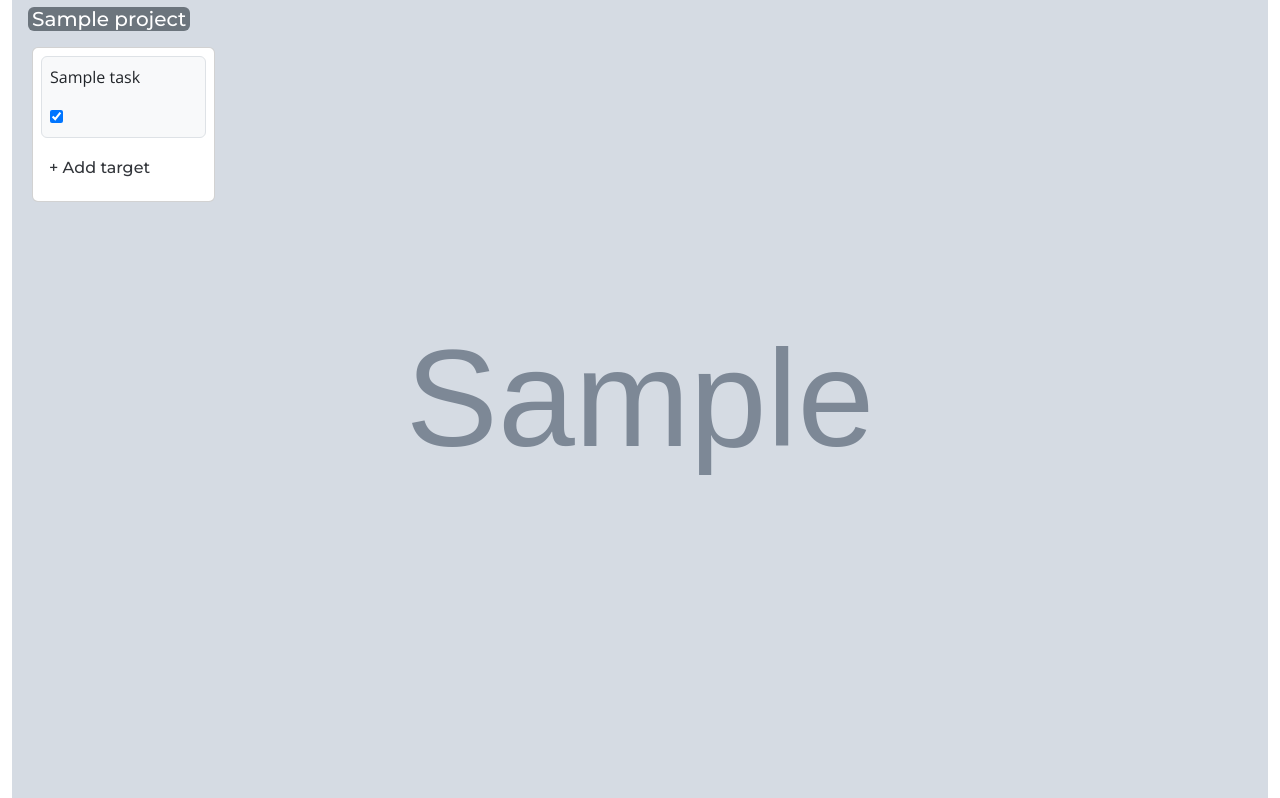
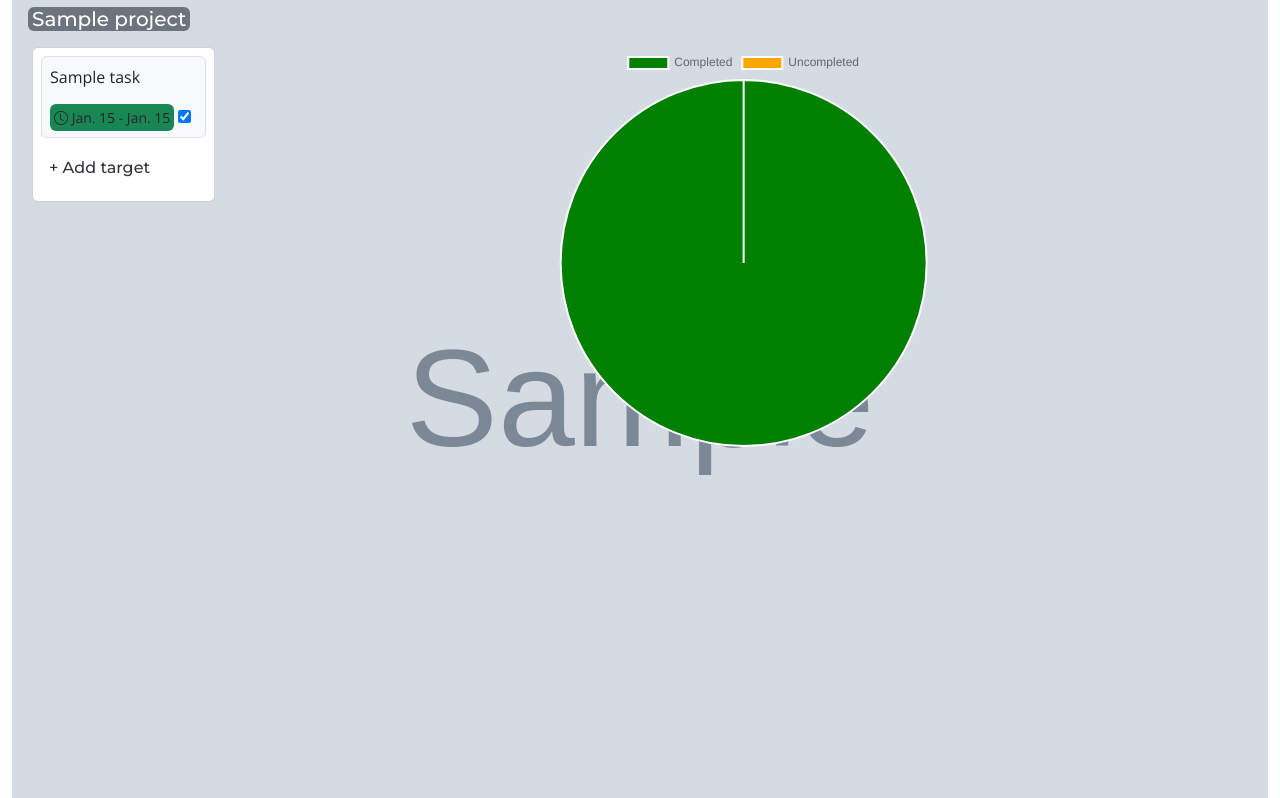
Before and after one commit to Dennismwendwa/projectmanagement, a Django app: page /project/sample/1 in a window 1280 px wide. Shown: the part 69-867 px from the top of the page. Run offline with Django 5.2, Linux system fonts and the light colour scheme; tables that the repository leaves empty hold one stand-in row (values such as "Sample post"); grey boxes marked "Sample" are stand-in pictures; some libraries are stand-ins or nearby versions.

Commit message:
added feature of creating pie chart for tasks

```diff
--- a/projects/templates/projects/project_details.html
+++ b/projects/templates/projects/project_details.html
@@ -37,6 +37,10 @@
 <script src="{% static 'assets/js/more.js' %}"></script>
 {%endblock%}
 
+{% block chart_cdn %}
+<script src="https://cdn.jsdelivr.net/npm/chart.js"></script>
+{% endblock%}
+
 
 {%block project %}
 <div class="bg-class">
@@ -51,21 +55,35 @@
         {% for task in project_tasks %}
         <div class="border bg-light p-2 mb-1 rounded task" data-pk="{{task.pk}}">
           <p>{{task.name}}</p>
-          {% if task.checklist%}
-          <div>
-            <input type="checkbox" checked>
+          <div class="d-flex">
+            <div>
+              <small class="{%if task.checklist%}bg-success{%elif current_date > task.deadline%}bg-danger{%endif%}
+                p-1 rounded"><i class="bi bi-clock"></i>
+                <span>{{task.start_date|date:"M. d" }} - {{task.deadline|date:"M. d" }}</span>
+              </small>
+            </div>
+            {% if task.checklist%}
+            <div class="ms-1">
+              <input type="checkbox" checked>
+            </div>
+            {%endif%}
+
           </div>
-          {%endif%}
-          {% if current_date > task.deadline and not task.checklist%}
-          <p class="bg-danger m-2">Task delayed</p>
-          {%endif%}
         </div>
         {%endfor%}
         <h6 class="mt-2 p-2 rounded" id="add-target"> + Add target</h6>
       </div>
     </div>
+    <div class="col-md-10">
+      <div class="">
+        <canvas id="pieChart" width="400" height="400"></canvas>
+      </div>
+    </div>
   </div>
 </div>
+
+{{ completed_tasks_count|json_script:"completed_tasks_count" }}
+{{ uncompleted_tasks_count|json_script:"uncompleted_tasks_count"}}
 
 <div id="popup" class="popup rounded">
   <div class="popup-content">
@@ -82,7 +100,7 @@
   </div>
 </div>
 
-<div id="popupTask" class="popup rounded">
+<div id="popupTask" class="taskPopup rounded">
   <div class="popup-content">
       <span class="close" onclick="closeTaskPopup()">&times;</span>
       <div id="taskPopupDetails">
--- a/projects/views.py
+++ b/projects/views.py
@@ -38,6 +38,9 @@ def project_details(request, slug, security_key):
     project.security_key = security_key
     current_date = timezone.now()
 
+    completed_tasks_count = Task.objects.filter(checklist=True).count()
+    uncompleted_tasks_count = Task.objects.filter(checklist=False).count()
+
     project_tasks = Task.objects.filter(project=project)
     if request.method == "POST":
         form = TaskForm(request.POST)
@@ -67,6 +70,9 @@ def project_details(request, slug, security_key):
         "form": form,
         "project_tasks": project_tasks,
         "current_date": current_date,
+        "completed_tasks_count": completed_tasks_count,
+        "uncompleted_tasks_count": uncompleted_tasks_count,
+
     }
     return render(request, "projects/project_details.html", context)
 
--- a/static/assets/css/morestyle.css
+++ b/static/assets/css/morestyle.css
@@ -15,7 +15,20 @@
 .popup {
     display: none;
     position: fixed;
-    top: 50%;
+    top: 40%;
+    left: 50%;
+    transform: translate(-50%, -50%);
+    background-color: white;
+    padding: 20px;
+    border: 1px solid #ccc;
+    box-shadow: 0 0 10px rgba(0, 0, 0, 0.3);
+    z-index: 9999;
+}
+
+.taskPopup {
+    display: none;
+    position: fixed;
+    top: 30%;
     left: 50%;
     transform: translate(-50%, -50%);
     background-color: white;
@@ -31,7 +44,7 @@
 
 .close {
     position: absolute;
-    top: 10px;
+    top: 5px;
     right: 10px;
     cursor: pointer;
 }
--- a/static/assets/js/more.js
+++ b/static/assets/js/more.js
@@ -2,7 +2,16 @@ document.addEventListener("DOMContentLoaded", function() {
     const targetButton = document.getElementById('add-target');
 
     targetButton.addEventListener('click', function(event) {
+        event.stopPropagation();
         openPopup();
+    });
+
+    document.addEventListener('click', function(event) {
+        const popup = document.getElementById("popup");
+        const isClickInsidePopup = popup.contains(event.target);
+        if (!isClickInsidePopup) {
+            closePopup();
+        }
     });
 });
 
@@ -17,7 +26,6 @@ function closePopup() {
 function openTaskPopup() {
     document.getElementById("popupTask").style.display = "block";
 }
-
 
 function closeTaskPopup() {
     document.getElementById("popupTask").style.display = "none";
@@ -39,23 +47,41 @@ document.addEventListener("DOMContentLoaded", function() {
                     return response.json();
                 })
                 .then(data => {
+                    console.log(data);
+                    const deadlineDate = new Date(data.deadline);
+                    const dateNow = new Date();
+                    const formattedDeadline = `${deadlineDate.toLocaleDateString('en-US', { month: 'long', day: 'numeric' })}, ${deadlineDate.getFullYear()}`;
                     taskDetailsElement.innerHTML = `
-                    <div class="m-2">
-                    <div>
-                    <small>Task: <strong>${data.name}</strong></small>
+                    <div class="row">
+                        <div class="col-md-10">
+                            <div class="m-1 p-1">
+                                <div class="m-3">
+                                    <h4>Task: <strong>${data.name}</strong></h4>
                                 </div>
-                    <div class="d-flex align-items-center">
-                    <h4 class="pe-3">Completed: </h4>
-                    <input class="ps-3" type="checkbox" id="complete" name="task-${data.name}" value="">
+                                <div class="m-3">
+                                    <p class="${data.checklist ? 'bg-success' : (new Date(data.deadline) < dateNow && !data.checklist ? 'bg-danger' : 'bg-white')}">Due date: ${formattedDeadline}</p>
                                 </div>
-                    <div>
+                                <div class="d-flex align-items-center mt-2">
+                                    <p class="pe-3">Completed: </p>
+                                    ${data.checklist ? '<input <input id="complete" class="ps-3 pb-2" type="checkbox" checked>' : '<input id="complete" class="ps-3" type="checkbox">'}
+                                </div>
+                                <div class="d-flex my-3">
+                                    <div class="me-2">
                                         <p><strong>Location:</strong> ${data.location}</p>
                                     </div>
-                    <div>
+                                    <div class="ms-2">
                                         <p><strong>Department:</strong> ${data.department}</p>
                                     </div>
-                    <div>
+                                </div>
+                                <div class="my-3">
                                     <p><strong>Description:</strong> ${data.description}</p>
+                                </div>
+                            </div>
+                        </div>
+                        <div class="col-md-2 mt-4">
+                            <div class="m-1 border">
+                                <p class="p-2">label</p>
+                            </div>
                         </div>
                     </div>
 
@@ -63,7 +89,8 @@ document.addEventListener("DOMContentLoaded", function() {
                 openTaskPopup();
                 const completedTask = document.getElementById("complete");
                 if (completedTask) {
-                    completedTask.addEventListener("click", function() {
+                    completedTask.addEventListener("click", function(event) {
+
                         const taskUrl = `/completed-task/${pk}`;
                         fetch(taskUrl)
                         .then(response => {
@@ -75,10 +102,40 @@ document.addEventListener("DOMContentLoaded", function() {
                 }
                 })
 
-
                 .catch(error => {
                     console.error('Error fetching task details:', error);
                 })
         });
     });
 });
+
+document.addEventListener("DOMContentLoaded", function() {
+
+    const completedTasksCount = JSON.parse(document.getElementById('completed_tasks_count').textContent);
+    const uncompletedTasksCount = JSON.parse(document.getElementById('uncompleted_tasks_count').textContent);
+    const data = {
+        labels: ['Completed', 'Uncompleted'],
+        datasets: [{
+            data: [completedTasksCount, uncompletedTasksCount],
+            backgroundColor: ['green', 'orange']
+        }]
+    };
+
+    const options = {
+        responsive: true,
+        maintainAspectRatio: false,
+        legend: {
+            labels: {
+                fontColor: 'blue'
+            }
+        }
+    };
+
+    const ctx = document.getElementById('pieChart').getContext('2d');
+
+    const pieChart = new Chart(ctx, {
+        type: 'pie',
+        data: data,
+        options: options
+    });
+});
--- a/templates/general/index.html
+++ b/templates/general/index.html
@@ -16,6 +16,8 @@
   <link href="https://fonts.googleapis.com" rel="preconnect">
   <link href="https://fonts.gstatic.com" rel="preconnect" crossorigin>
   <link href="https://fonts.googleapis.com/css2?family=Open+Sans:ital,wght@0,300;0,400;0,500;0,600;0,700;0,800;1,300;1,400;1,500;1,600;1,700;1,800&family=Montserrat:ital,wght@0,100;0,200;0,300;0,400;0,500;0,600;0,700;0,800;0,900;1,100;1,200;1,300;1,400;1,500;1,600;1,700;1,800;1,900&family=Lato:ital,wght@0,100;0,300;0,400;0,700;0,900;1,100;1,300;1,400;1,700;1,900&display=swap" rel="stylesheet">
+
+  {% block chart_cdn %}{%endblock%}
 
   <link href="{% static 'assets/vendor/bootstrap/css/bootstrap.min.css' %}" rel="stylesheet">
   <link href="{% static 'assets/vendor/bootstrap-icons/bootstrap-icons.css' %}" rel="stylesheet">
```
Lines whose indentation alone changed are shown as unchanged.
